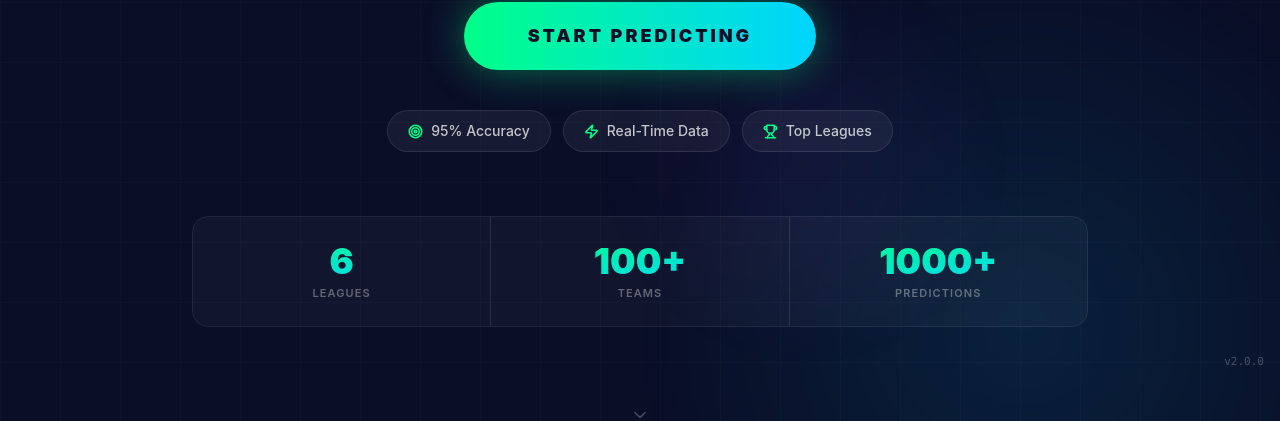
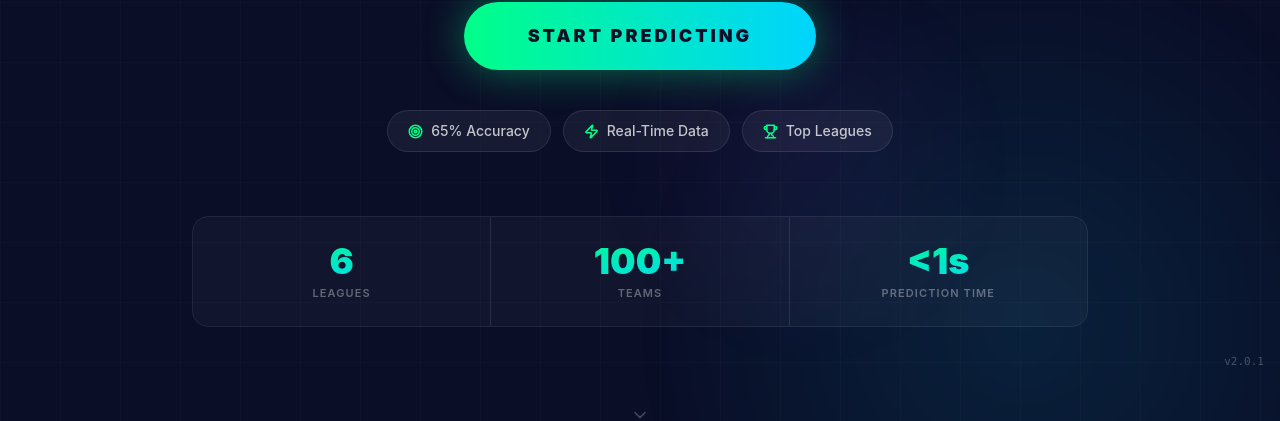
Before and after one commit to badrafyf77/FootballPrediction, a React (Vite) app in the folder app/frontend/: page / in a window 1280 px wide. Shown: the part 418-839 px from the top of the page. Built offline with nearby package versions, Linux system fonts and the light colour scheme.

Commit message:
fix: update build version and correct prediction stats on landing page

```diff
--- a/app/frontend/src/components/BuildVersion.jsx
+++ b/app/frontend/src/components/BuildVersion.jsx
@@ -1,6 +1,6 @@
 const BuildVersion = () => (
   <div className="fixed bottom-3 right-4 text-[11px] text-white/25 font-mono z-50">
-    v2.0.0
+    v2.0.1
   </div>
 );
 
--- a/app/frontend/src/pages/LandingPage.jsx
+++ b/app/frontend/src/pages/LandingPage.jsx
@@ -7,11 +7,11 @@ import BuildVersion from "@/components/BuildVersion";
 const STATS = [
   { number: "6", label: "Leagues" },
   { number: "100+", label: "Teams" },
-  { number: "1000+", label: "Predictions" },
+  { number: "<1s", label: "Prediction Time" },
 ];
 
 const FEATURES = [
-  { icon: Target, label: "95% Accuracy" },
+  { icon: Target, label: "65% Accuracy" },
   { icon: Zap, label: "Real-Time Data" },
   { icon: Trophy, label: "Top Leagues" },
 ];
```
